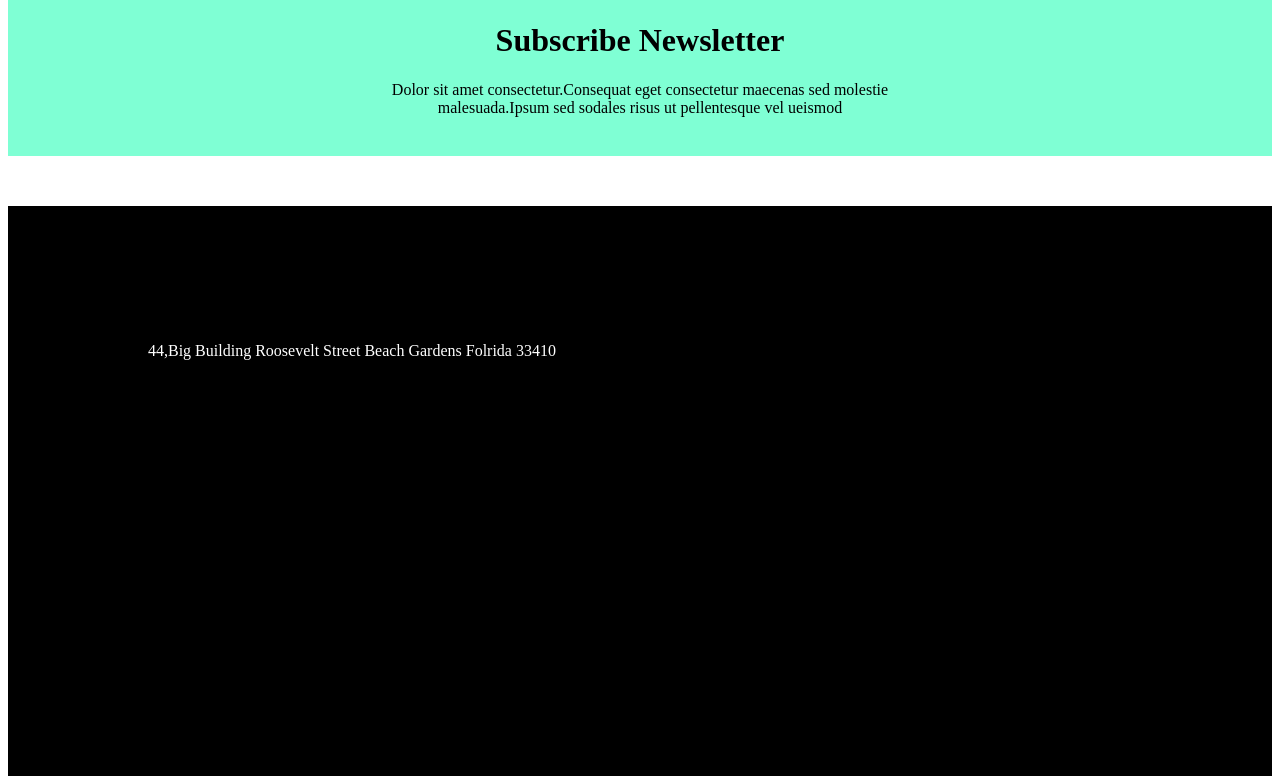
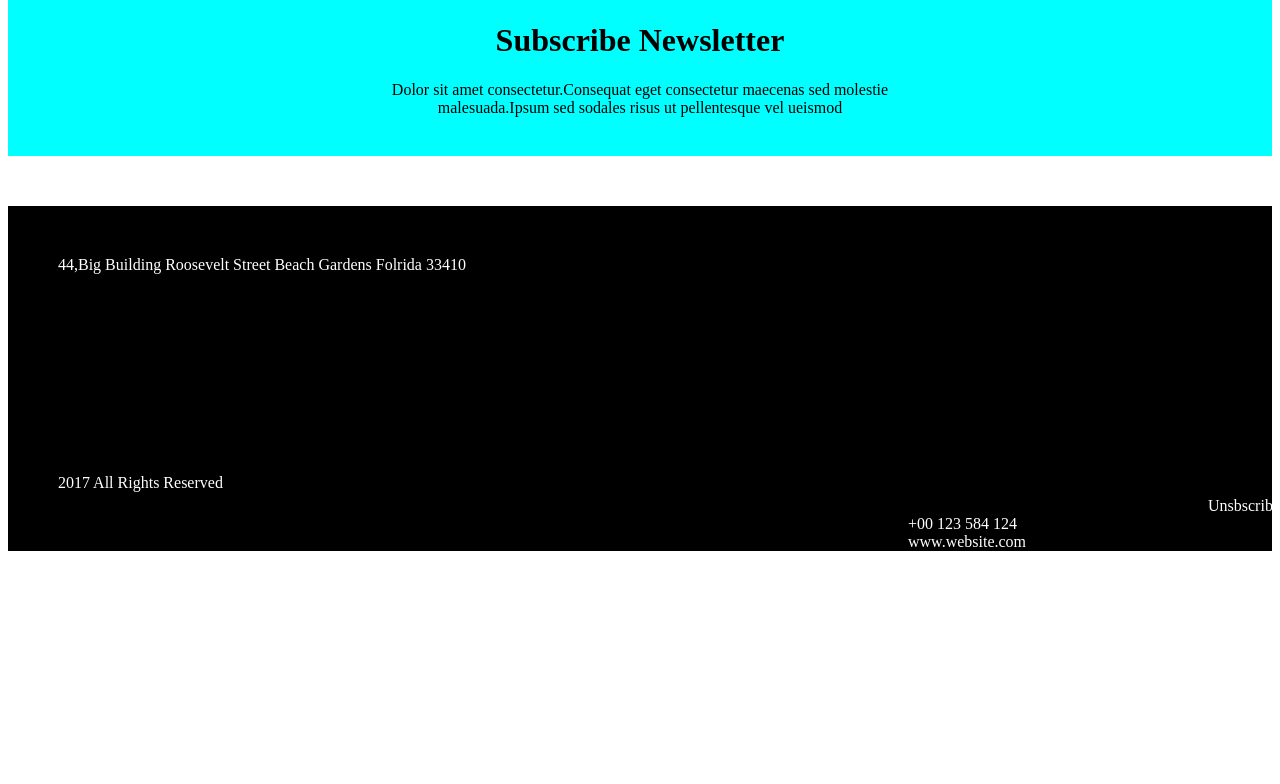
Before and after one commit to mohosin4m/b9-a1, a plain HTML site: page index.html in a window 1280 px wide. Shown: the part 4520-5304 px from the top of the page. After the commit the page ends 5079 px from the top, so only its background shows below. Drawn offline with Linux system fonts and the light colour scheme.

Commit message:
created a all

```diff
--- a/index.html
+++ b/index.html
@@ -119,16 +119,19 @@
       </div>
   </div>
 
-
-  <div class="blck-brgnd">
-    <div class="bck-text">
-      <p>44,Big Building Roosevelt Street Beach Gardens Folrida 33410</p>
-    </div>
-  </div>
-
-    </main>
     <footer>
-
+      <div class="blck-brgnd">
+        <div>
+        <div class="bck-text">
+           44,Big Building Roosevelt Street Beach Gardens Folrida 33410</div>
+           <div class="all">2017 All Rights Reserved</div>
+            <div class="uns">Unsbscribe</div>
+            <div class="web">
+            <div>+00 123 584 124</div>
+            <div>www.website.com</div>
+          </div>
+       </div>
+      </main>
     </footer>
 </body>
 </html>
--- a/styles/style.css
+++ b/styles/style.css
@@ -122,16 +122,36 @@
 }
 .maile-background{
     margin-top: 50px;
-    background-color: aquamarine;
+    background-color: aqua;
 }
-.bck-text{
-    color: white;
-    padding-left: 140px;
-    padding-top: 120px;
-    padding-bottom: 400px;
-}
-
 .blck-brgnd{
     background-color: black;
     margin-top: 50px;
 }
+.bck-text{
+    color: white;
+    padding-top: 50px;
+    padding-right: 700px;
+    padding-bottom: 100px;
+    padding-left: 50px;
+}
+.all{
+    color: white;
+    padding-bottom: 5px;
+    padding-top:100px ;
+    padding-left: 50px;
+}
+.uns{
+    color: white;
+    padding-left: 1200px;
+    padding-right: 50px;
+
+
+
+}
+.web{
+    color: white;
+    padding-left: 900px;
+    /* padding-bottom: 500px; */
+    /* padding-top: 50px; */
+}
```
